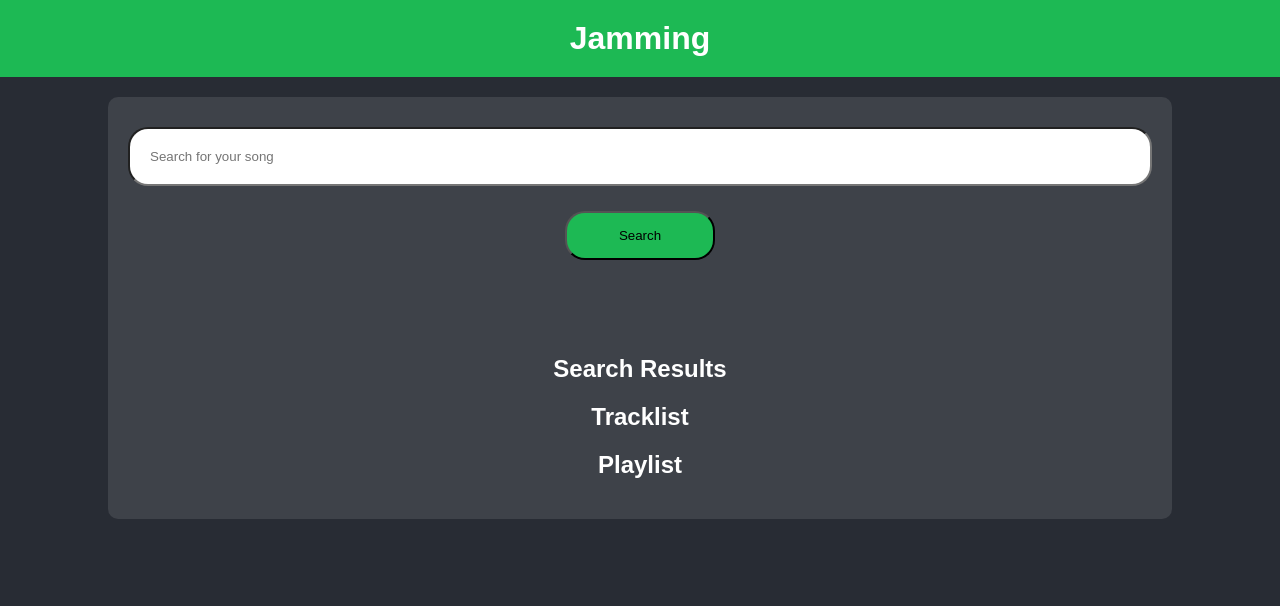
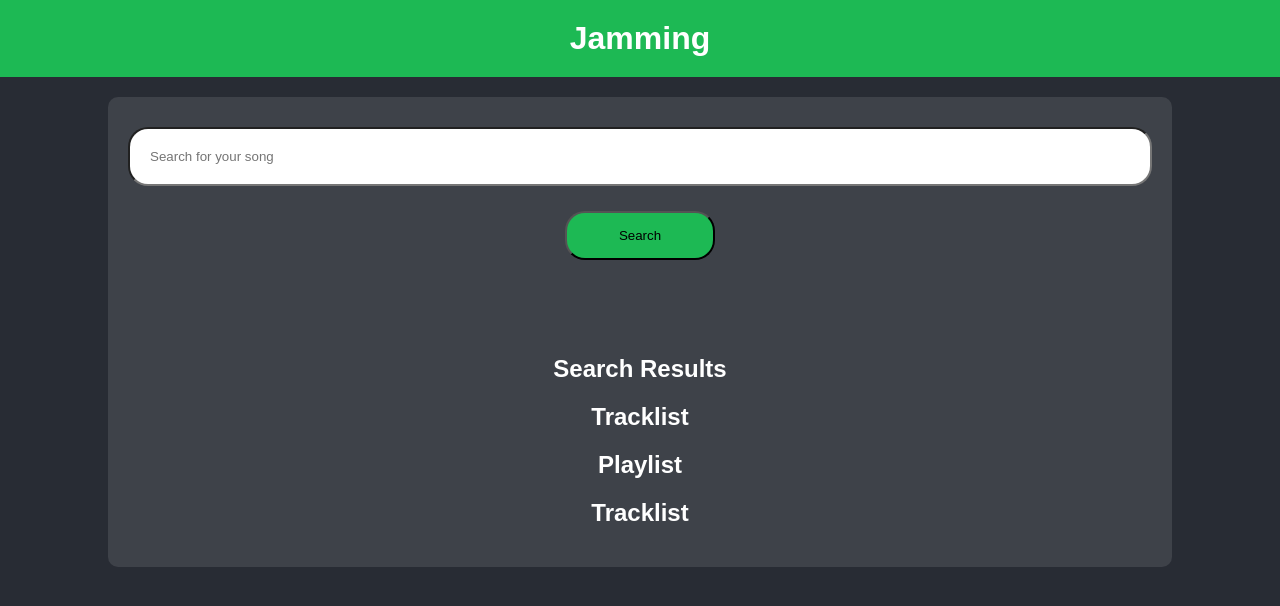
Before and after one commit to jorgecanseco-gh/Jamming-Project, a React (Create React App) app: page / in a window 1280 px wide. Shown: the top 606 px of the page. Built offline with nearby package versions, Linux system fonts and the light colour scheme.

Commit message:
Add tracklist and Track component

```diff
--- a/src/App.js
+++ b/src/App.js
@@ -1,10 +1,12 @@
-
 import React from 'react';
 import styles from './App.module.css'
 import SearchBar from './Components/SearchBar/SearchBar';
 import SearchResults from './Components/SearchResults/SearchResults';
 import TrackList from './Components/Tracklist/Tracklist';
 import Playlist from './Components/Playlist/Playlist';
+import Track from './Components/Track/Track';
+
+
 
 function App() {
   return (
@@ -17,6 +19,8 @@ function App() {
         <SearchResults />
         <TrackList />
         <Playlist />
+        <TrackList/>
+        <Track />
       </main>
     </div>
   )
--- a/src/Components/Track/Track.js
+++ b/src/Components/Track/Track.js
@@ -0,0 +1,18 @@
+import React from "react";
+import styles from './Track.module.css';
+
+
+// component to display a single track
+
+function Track() {
+    return (
+        <div classNAme={styles.Track}>
+            {/* Track component code here */}
+        </div>
+    )
+}
+
+
+// Export the Track component
+
+export default Track;
```
Also changed, not shown: src/Components/Playlist/Playlist.js (line endings or trailing spaces).
